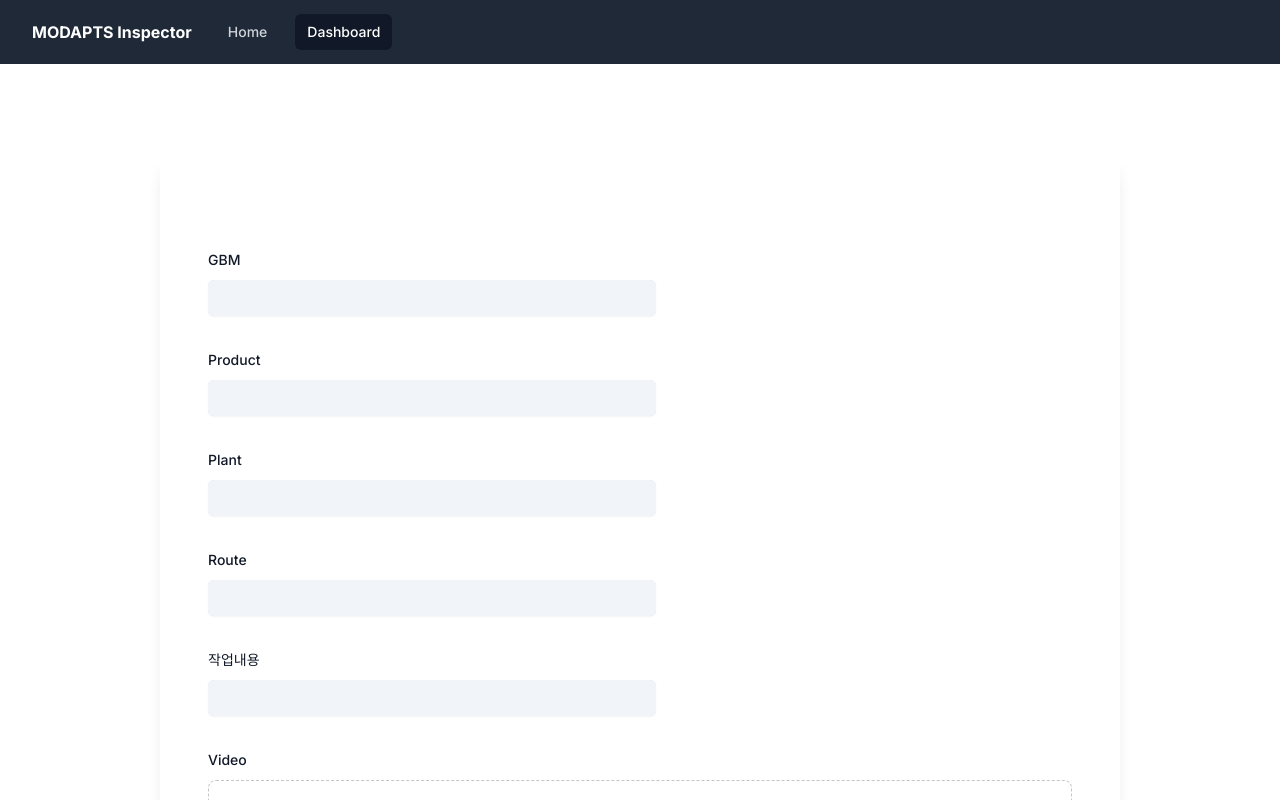
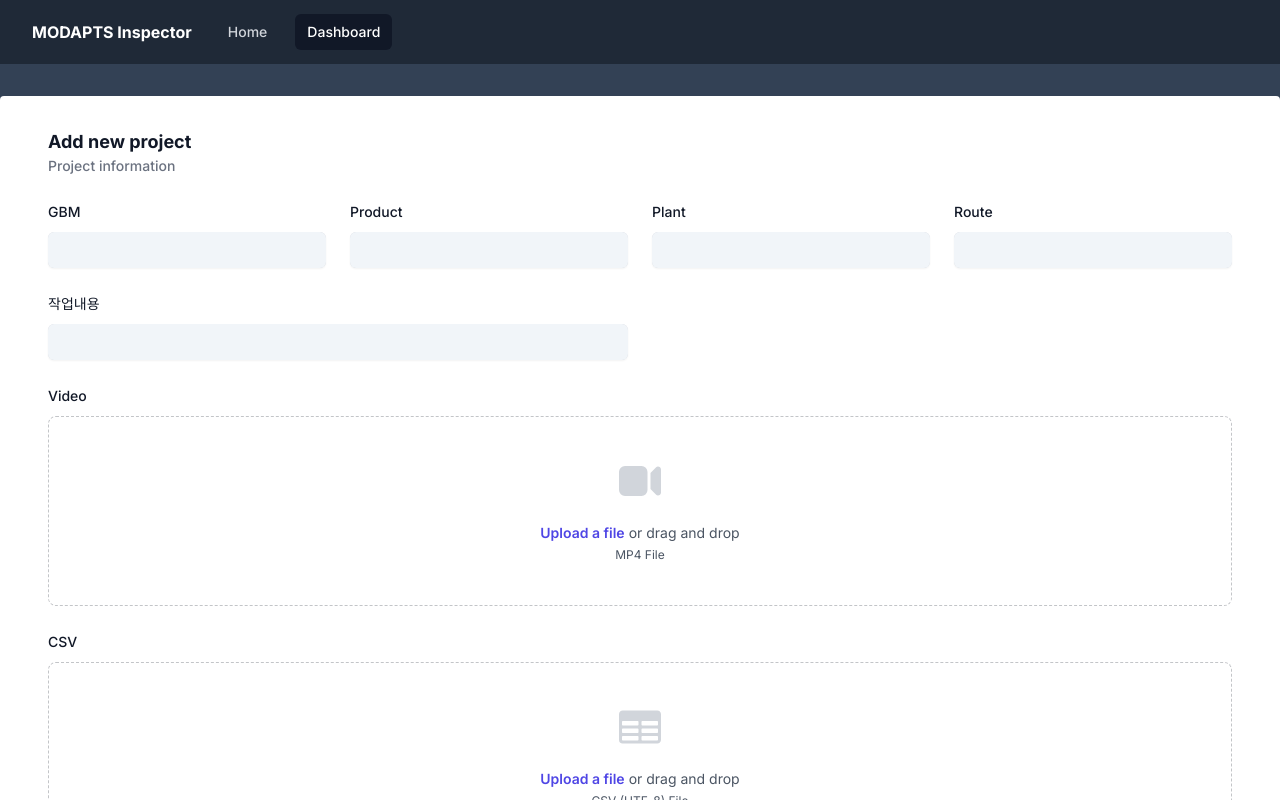
Before and after one commit to kk0in/VividReview, a Next.js app in the folder client/: page / in a window 1280 px wide. Built offline with nearby package versions, Linux system fonts and the light colour scheme.

Commit message:
move atom to recoil and edit pages

```diff
--- a/client/src/app/dashboard/page.tsx
+++ b/client/src/app/dashboard/page.tsx
@@ -25,11 +25,11 @@ export default function Page() {
   return (
     <div className="h-full flex flex-col">
       <div className="flex-grow flex flex-row">
-        <div className="flex-auto bg-red-300 p-4">
+        <div className="flex-auto bg-slate-900 p-4 text-white">
           <h2 className="my-1">분석 영상</h2>
           <VideoViewer currentModapts={currentModapts} videoSrc={videoSrc} />
         </div>
-        <div className="flex-auto bg-red-300 p-4">
+        <div className="flex-auto bg-slate-900 p-4 text-white">
           <h2>전신</h2>
           <KeypointsDrawing position="wholeBody" />
           <div className="flex">
@@ -43,7 +43,7 @@ export default function Page() {
             </div>
           </div>
         </div>
-        <div className="flex-auto bg-red-300 p-4">
+        <div className="flex-auto bg-slate-900 p-4 text-white">
           <div className="flex justify-between my-3">
             <h2>Modapts Table</h2>
             <button className="font-mono">
@@ -57,7 +57,7 @@ export default function Page() {
           />
         </div>
       </div>
-      <div className="flex-grow bg-yellow-300 p-4">Video Timeline</div>
+      <div className="flex-grow bg-slate-900 p-4 text-white">Video Timeline</div>
     </div>
   );
 }
--- a/client/src/app/page.tsx
+++ b/client/src/app/page.tsx
@@ -1,16 +1,21 @@
 import Image from 'next/image'
 import Link from 'next/link'
+import { VideoCameraIcon, TableCellsIcon } from '@heroicons/react/24/solid'
 
 export default function Home() {
   return (
-    <main className="flex min-h-screen flex-col items-center justify-between p-24">
+    <div className="flex h-full flex-col items-center justify-between px-24 py-8 bg-slate-700 overflow-auto">
       <div className="relative flex place-items-center ">
         <div>
-          <div className='rounded overflow-hidden shadow-lg p-12 bg-white min-w-[60rem]'>
+          <div className='rounded overflow-hidden shadow-lg px-12 py-8 bg-white min-w-[80rem]'>
             {/* GBM, Product, Plant, Route, 작업내용 */}
             <form>
-              <div className="mt-10 grid grid-cols-1 gap-x-6 gap-y-8 sm:grid-cols-6">
-                <div className="sm:col-span-4">
+              <div className='mb-6'>
+                <h3 className="text-lg font-bold text-gray-900">Add new project</h3>
+                <h4 className="text-sm font-medium text-gray-500">Project information</h4>
+              </div>
+              <div className="mt-2 grid grid-cols-4 gap-x-6 gap-y-6 sm:grid-cols-4">
+                <div className="sm:col-span-1">
                   <label htmlFor="GBM" className="block text-sm font-medium leading-6 text-gray-900">
                     GBM
                   </label>
@@ -27,7 +32,7 @@ export default function Home() {
                     </div>
                   </div>
                 </div>
-                <div className="sm:col-span-4">
+                <div className="sm:col-span-1">
                   <label htmlFor="Product" className="block text-sm font-medium leading-6 text-gray-900">
                     Product
                   </label>
@@ -44,7 +49,7 @@ export default function Home() {
                     </div>
                   </div>
                 </div>
-                <div className="sm:col-span-4">
+                <div className="sm:col-span-1">
                   <label htmlFor="Plant" className="block text-sm font-medium leading-6 text-gray-900">
                     Plant
                   </label>
@@ -62,7 +67,7 @@ export default function Home() {
                   </div>
 
                 </div>
-                <div className="sm:col-span-4">
+                <div className="sm:col-span-1">
                   <label htmlFor="Route" className="block text-sm font-medium leading-6 text-gray-900">
                     Route
                   </label>
@@ -79,12 +84,12 @@ export default function Home() {
                     </div>
                   </div>
                 </div>
-                <div className="sm:col-span-4">
+                <div className="sm:col-span-2">
                   <label htmlFor="work-description" className="block text-sm font-medium leading-6 text-gray-900">
                     작업내용
                   </label>
                   <div className="mt-2">
-                    <div className="flex rounded-md shadow-sm ring-1 ring-inset ring-gray-300 focus-within:ring-2 focus-within:ring-inset focus-within:ring-indigo-600 sm:max-w-md">
+                    <div className="flex rounded-md shadow-sm ring-1 ring-inset ring-gray-300 focus-within:ring-2 focus-within:ring-inset focus-within:ring-indigo-600">
                       <input
                         type="text"
                         name="work-description"
@@ -103,7 +108,7 @@ export default function Home() {
                   </label>
                   <div className="mt-2 flex justify-center rounded-lg border border-dashed border-gray-900/25 px-6 py-10">
                     <div className="text-center">
-                      {/* <PhotoIcon className="mx-auto h-12 w-12 text-gray-300" aria-hidden="true" /> */}
+                      <VideoCameraIcon className="mx-auto h-12 w-12 text-gray-300" aria-hidden="true" />
                       <div className="mt-4 flex text-sm leading-6 text-gray-600">
                         <label
                           htmlFor="file-upload"
@@ -114,7 +119,7 @@ export default function Home() {
                         </label>
                         <p className="pl-1">or drag and drop</p>
                       </div>
-                      <p className="text-xs leading-5 text-gray-600">fileformat description</p>
+                      <p className="text-xs leading-5 text-gray-600">MP4 File</p>
                     </div>
                   </div>
                 </div>
@@ -124,7 +129,7 @@ export default function Home() {
                   </label>
                   <div className="mt-2 flex justify-center rounded-lg border border-dashed border-gray-900/25 px-6 py-10">
                     <div className="text-center">
-                      {/* <PhotoIcon className="mx-auto h-12 w-12 text-gray-300" aria-hidden="true" /> */}
+                      <TableCellsIcon className="mx-auto h-12 w-12 text-gray-300" aria-hidden="true" />
                       <div className="mt-4 flex text-sm leading-6 text-gray-600">
                         <label
                           htmlFor="csv-file-upload"
@@ -135,7 +140,7 @@ export default function Home() {
                         </label>
                         <p className="pl-1">or drag and drop</p>
                       </div>
-                      <p className="text-xs leading-5 text-gray-600">upload csv file</p>
+                      <p className="text-xs leading-5 text-gray-600">CSV (UTF-8) File</p>
                     </div>
                   </div>
                 </div>
@@ -154,6 +159,6 @@ export default function Home() {
           </div>
         </div>
       </div>
-    </main>
+    </div>
   )
 }
--- a/client/src/components/KeypointsDrawing.tsx
+++ b/client/src/components/KeypointsDrawing.tsx
@@ -2,7 +2,7 @@
 import React, { Component } from "react";
 import keypointData from "../../public/keypoint.json";
 import { useRecoilValue } from "recoil";
-import { currentTimeState } from "./currentTimeState";
+import { currentTimeState } from "../app/recoil/currentTimeState";
 function withCurrentTime(WrappedComponent) {
   return function WithCurrentTime(props) {
     const currentTime = useRecoilValue(currentTimeState);
--- a/client/src/components/ModaptsTable.tsx
+++ b/client/src/components/ModaptsTable.tsx
@@ -1,7 +1,7 @@
 "use client";
 import React, { useState, useEffect } from "react";
 import { useRecoilState } from "recoil";
-import { currentTimeState } from "./currentTimeState";
+import { currentTimeState } from "../app/recoil/currentTimeState";
 
 const ModaptsTable = ({ csvData, setCurrentModapts }) => {
   const [currentTime, setCurrentTime] = useRecoilState(currentTimeState);
@@ -39,7 +39,7 @@ const ModaptsTable = ({ csvData, setCurrentModapts }) => {
               <th className="px-2 py-2 border text-xs font-semibold font-mono">
                 Modapts
               </th>
-              <th class="px-2 py-2 border text-xs font-semibold font-mono">
+              <th className="px-2 py-2 border text-xs font-semibold font-mono">
                 From
               </th>
               <th className="px-2 py-2 border text-xs font-semibold font-mono">
--- a/client/src/components/VideoViewer.tsx
+++ b/client/src/components/VideoViewer.tsx
@@ -1,4 +1,5 @@
 "use client";
+
 import React, { useState, useRef, useEffect } from "react";
 import { FontAwesomeIcon } from "@fortawesome/react-fontawesome";
 import {
@@ -6,7 +7,7 @@ import {
   faCirclePause,
   faClockRotateLeft,
 } from "@fortawesome/free-solid-svg-icons";
-import { currentTimeState } from "./currentTimeState";
+import { currentTimeState } from "../app/recoil/currentTimeState";
 import { useRecoilState } from "recoil";
 
 const VideoViewer = ({ currentModapts, videoSrc }) => {
@@ -89,12 +90,7 @@ const VideoViewer = ({ currentModapts, videoSrc }) => {
 
   return (
     <div>
-      <video
-        className="rounded"
-        ref={videoRef}
-        src={videoSrc}
-        onTimeUpdate={handleTimeUpdate}
-      />
+      <video ref={videoRef} src={videoSrc} onTimeUpdate={handleTimeUpdate} />
 
       <div
         className="h-2.5 mx-1.5 my-1.5 cursor-pointer bg-stone-300 rounded"
@@ -102,7 +98,7 @@ const VideoViewer = ({ currentModapts, videoSrc }) => {
         onClick={handleProgressBarClick}
       >
         <div
-          className="h-2.5 rounded bg-cyan-400"
+          className="h-2.5 rounded bg-blue-400"
           style={{ width: `${progress}%` }}
         />
       </div>
@@ -127,8 +123,7 @@ const VideoViewer = ({ currentModapts, videoSrc }) => {
         </div>
 
         <div
-          className={`w-14 ml-5 rounded-lg flex items-center justify-center ${
-            currentModapts
+          className={`w-14 ml-5 rounded-lg flex items-center justify-center ${currentModapts
               ? currentModapts.startsWith("M")
                 ? "bg-blue-500"
                 : currentModapts.startsWith("G")
```
Also changed, not shown: client/src/app/recoil/currentTimeState.tsx (renamed from client/src/components/currentTimeState.tsx). Lines whose indentation alone changed are shown as unchanged.
